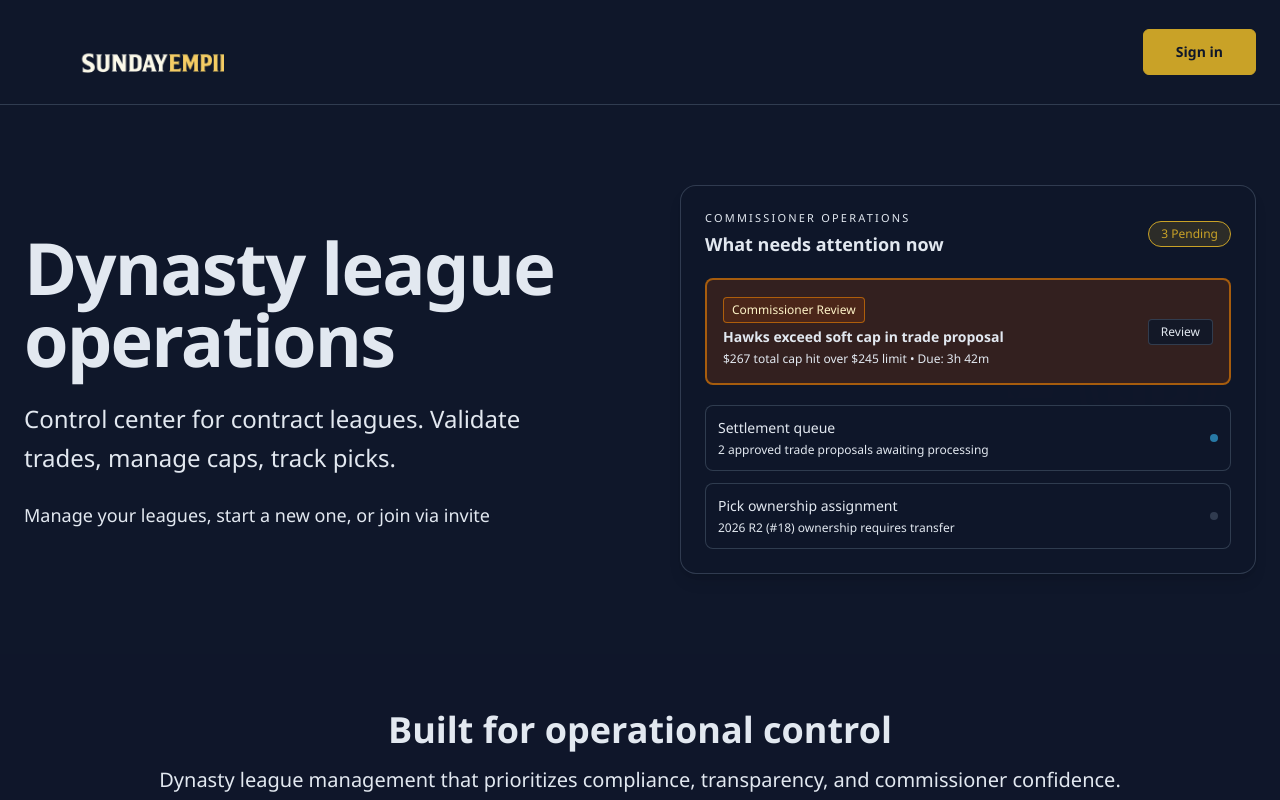
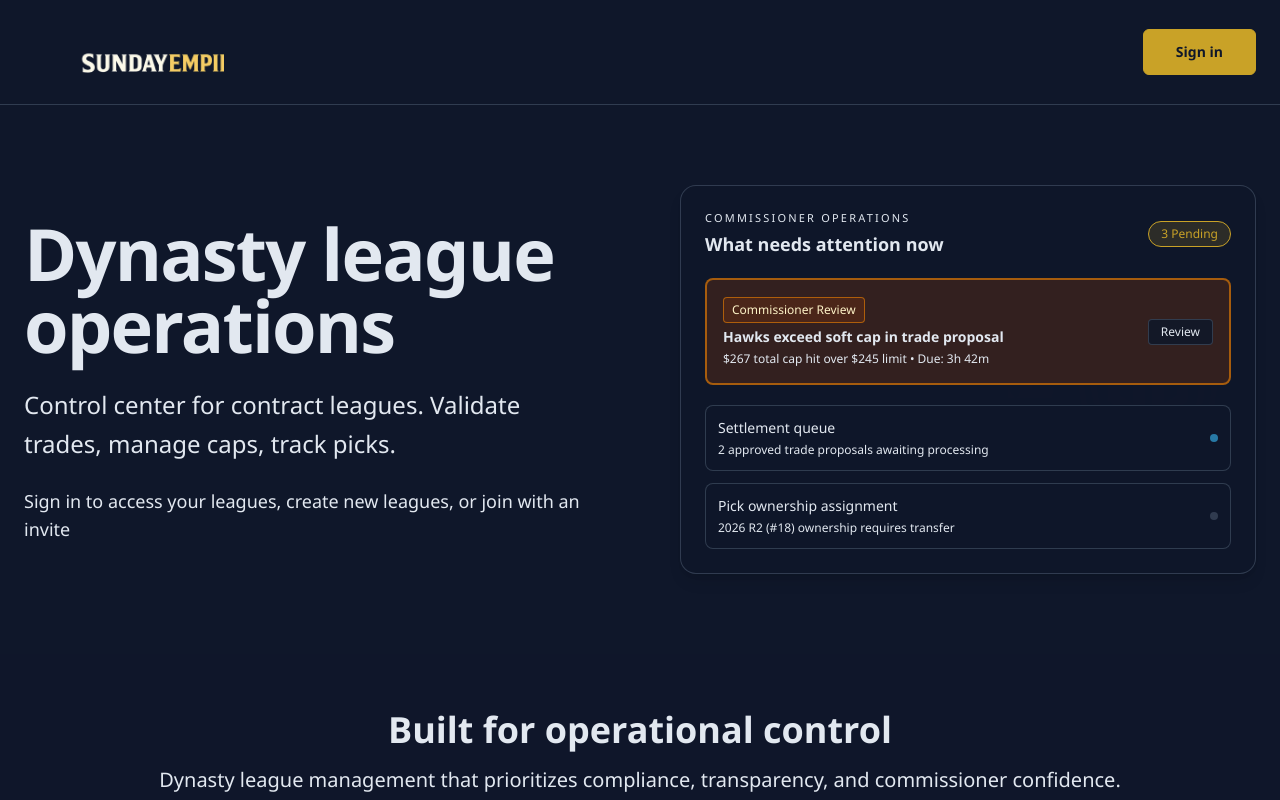
Before and after one commit to brendanprin/sundayempire, a Next.js app: page / in a window 1280 px wide. Shown: the top 800 px of the page. Built offline with nearby package versions, Linux system fonts and the light colour scheme.

Commit message:
feat: Update landing page call-to-action for improved clarity and user engagement

```diff
--- a/src/app/page.tsx
+++ b/src/app/page.tsx
@@ -48,7 +48,7 @@ export default function LandingPage() {
               </p>
               <div className="mt-6">
                 <p className="text-lg" style={{ color: "var(--muted-foreground)" }}>
-                  Manage your leagues, start a new one, or join via invite
+                  Sign in to access your leagues, create new leagues, or join with an invite
                 </p>
               </div>
             </div>
```
